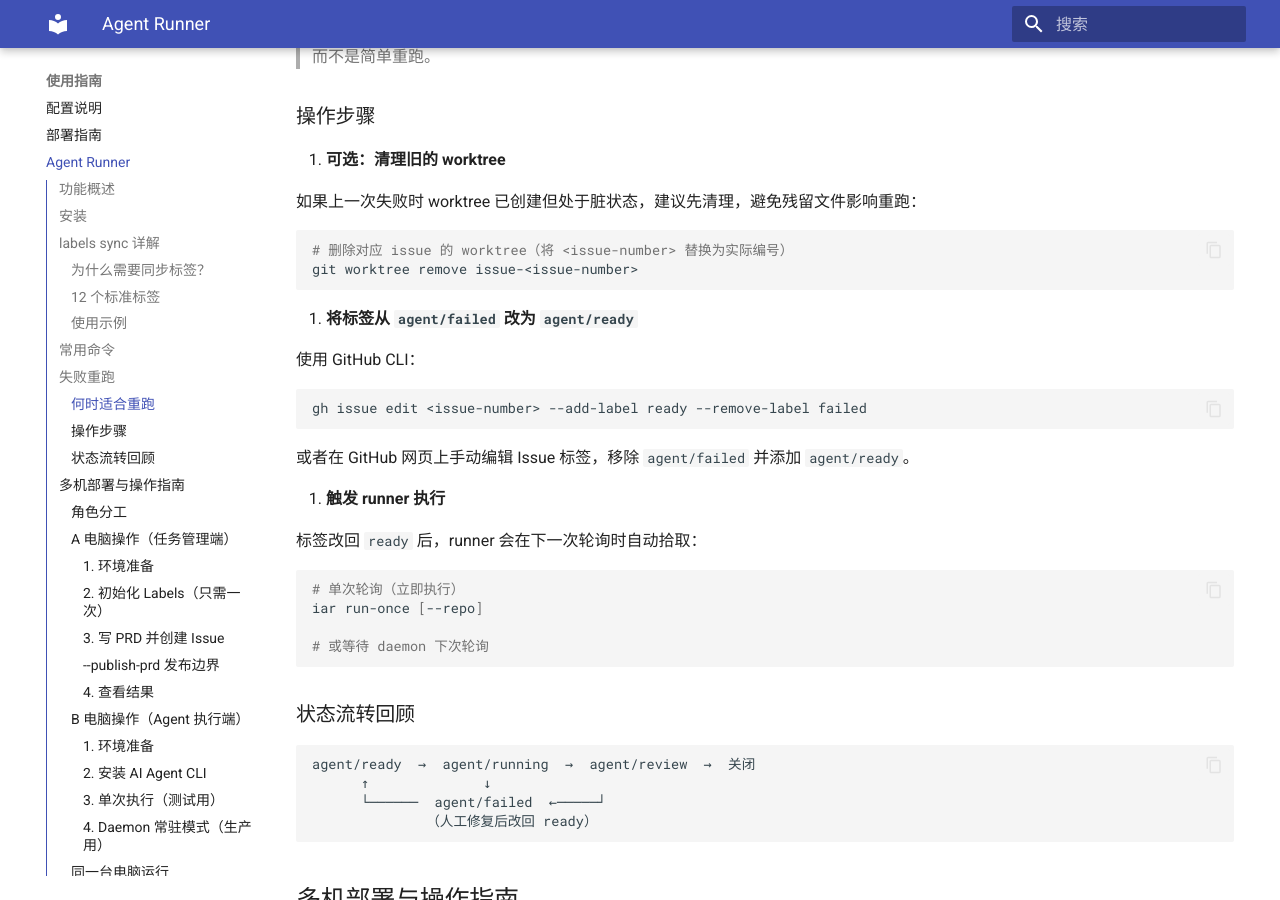
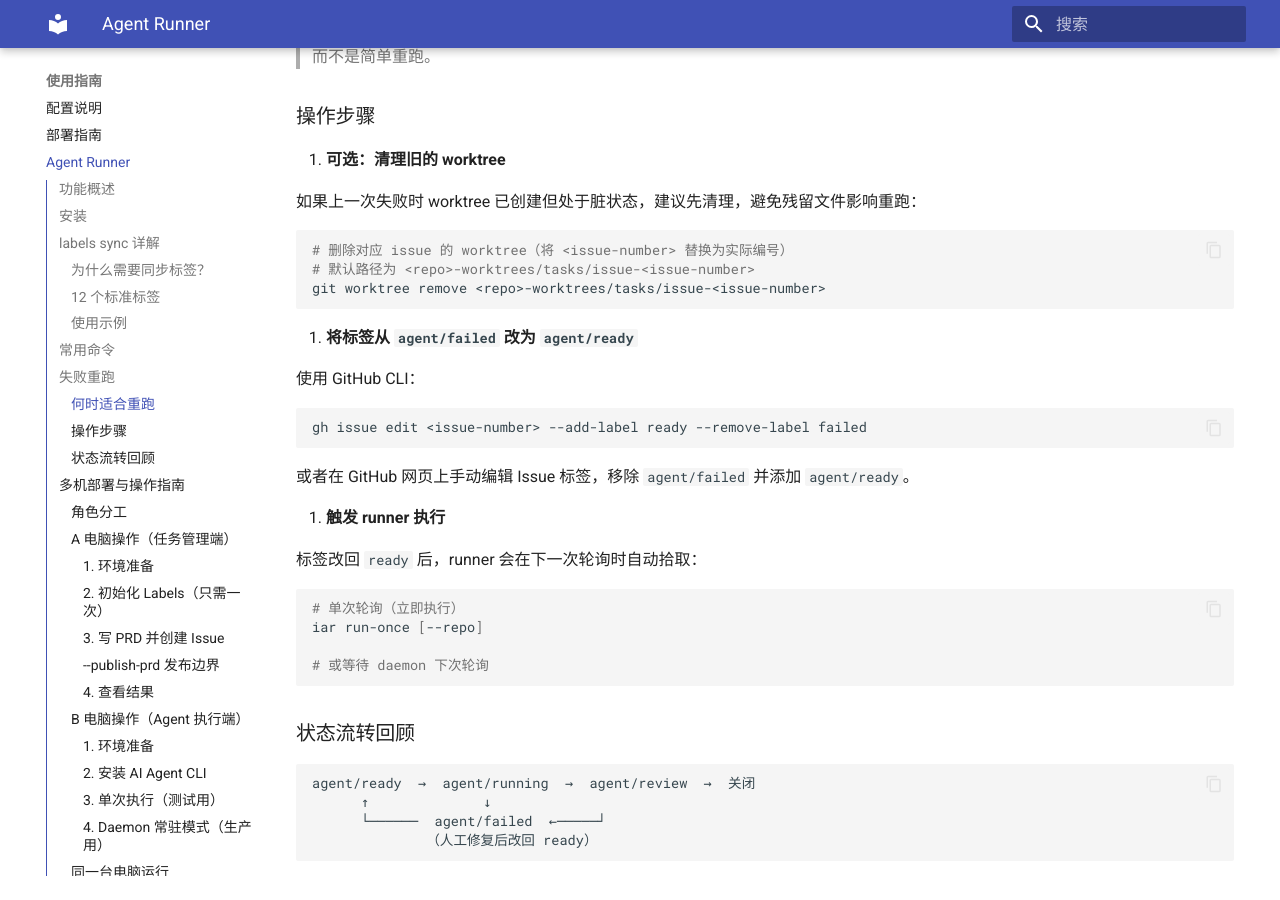
Before and after one commit to zata-zhangtao/keda, an MkDocs documentation site: the page built from docs/guides/agent-runner.md, in a window 1280 px wide and 900 px high, scrolled down 2740 px. Built offline with MkDocs 1.6.1 and Material for MkDocs 9.7.7, drawn with Linux system fonts in a browser that asks for light colours.

Commit message:
feat: centralize worktrees to <repo>-worktrees and auto-categorize issue branches - create.sh: new worktrees go to <repo>-worktrees/; issue-* branches default to tasks/ - open.sh: fallback lookup upda

````diff
--- a/docs/guides/agent-runner.md
+++ b/docs/guides/agent-runner.md
@@ -109,7 +109,8 @@ Issue 执行失败后会被标记为 `agent/failed`，runner 不会再自动处
 
    ```bash
    # 删除对应 issue 的 worktree（将 <issue-number> 替换为实际编号）
-   git worktree remove issue-<issue-number>
+   # 默认路径为 <repo>-worktrees/tasks/issue-<issue-number>
+   git worktree remove <repo>-worktrees/tasks/issue-<issue-number>
    ```
 
 2. **将标签从 `agent/failed` 改为 `agent/ready`**
````
Also changed, not shown: tasks/archive/20260521-145500-prd-issue-worktree-default-tasks-subdir.md (renamed from tasks/pending/20260521-145500-prd-issue-worktree-default-tasks-subdir.md, +8 -8 lines), 4 other files.
